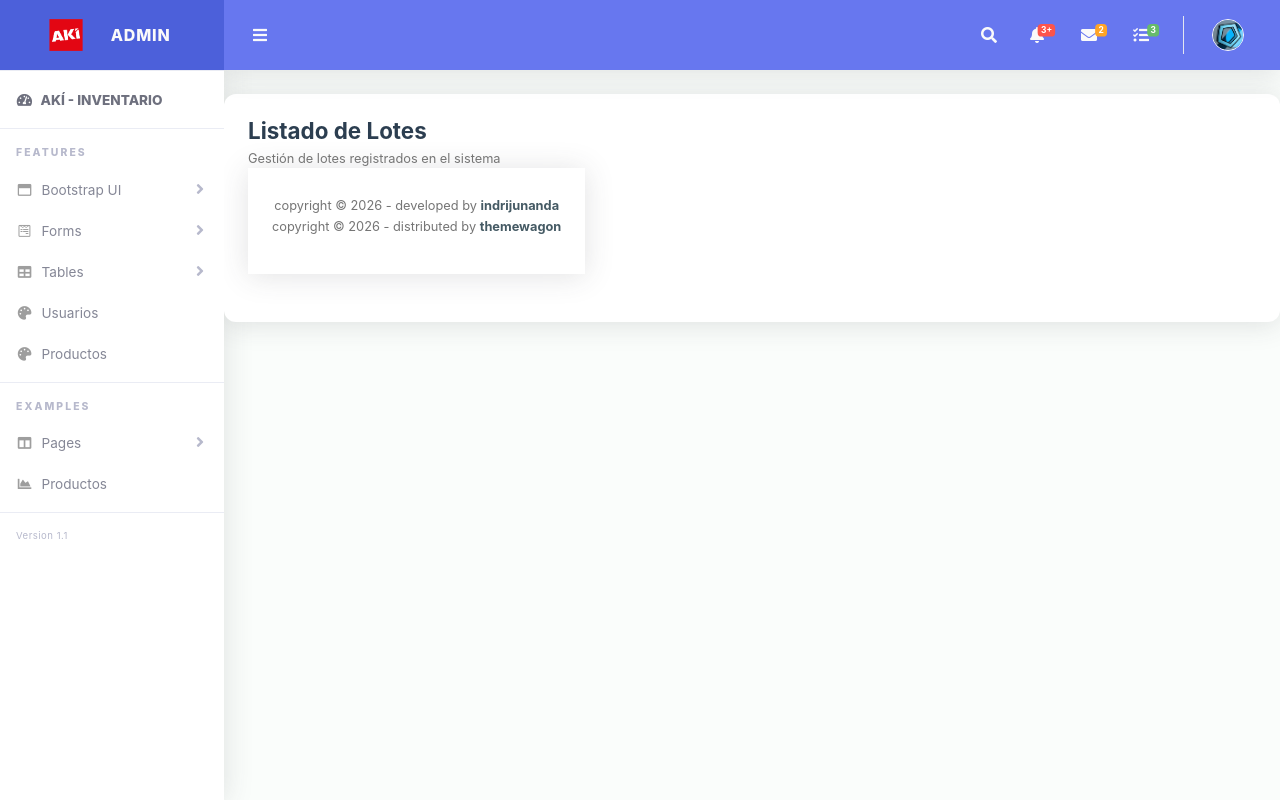
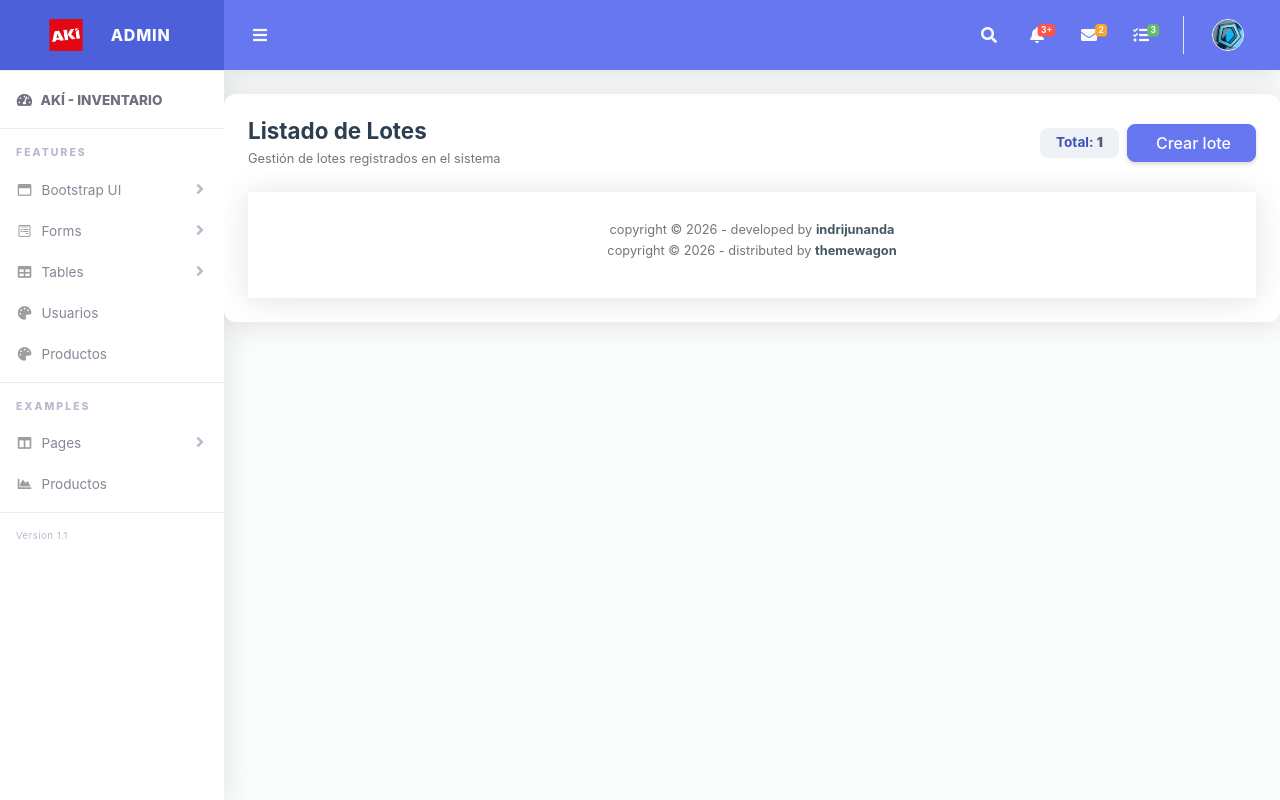
Before and after one commit to kevinsanchez4010/InterfacesG3, a Django app: template lotes/templates/lotes/listar_lotes.html in a window 1280 px wide. Run offline with Django 5.2, Linux system fonts and the light colour scheme; the template is opened without the code that fills it: values that come from a table or form of the project are taken from there, others are empty; tables that the repository leaves empty hold one stand-in row (values such as "Sample post"); some libraries are stand-ins or nearby versions; some web fonts are replaced.

Commit message:
4. url para crear_lote

```diff
--- a/lotes/templates/lotes/listar_lotes.html
+++ b/lotes/templates/lotes/listar_lotes.html
@@ -12,5 +12,16 @@
                             <div>
                                 <h4 class="font-weight-bold mb-1" style="color: #2c3e50; font-size: 1.4rem;">Listado de Lotes</h4>
                                 <p class="text-muted small mb-0">Gestión de lotes registrados en el sistema</p>
+                            </div>
+                            <div class="d-flex align-items-center gap-3">
+                                <span class="badge badge-light-primary px-3 py-2 font-weight-medium mr-2" style="font-size: 0.85rem; border-radius: 8px; background-color: #eef2f7; color: #3f51b5;">
+                                    Total: <strong class="text-dark">{{ lotes|length }}</strong>
+                                </span>
+                                <a href="{% url 'crear_lote' %}" class="btn btn-primary px-4" style="border-radius: 8px; font-weight: 500; box-shadow: 0 4px 10px rgba(63, 81, 181, 0.25);">
+                                    <i class="mdi mdi-plus-circle-outline mr-1"></i> Crear lote
+                                </a>
+                            </div>
+                        </div>
+
 
 {% include 'private/footer.html' %}
```
